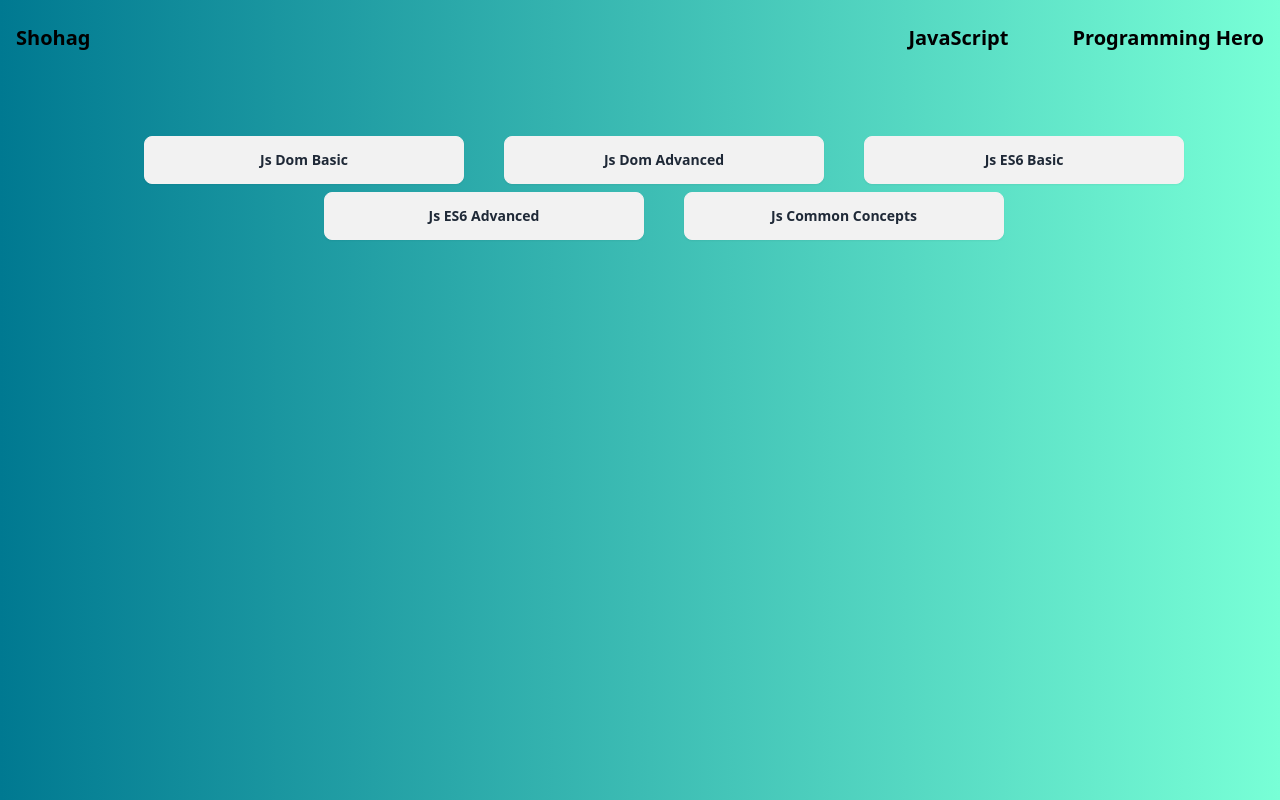
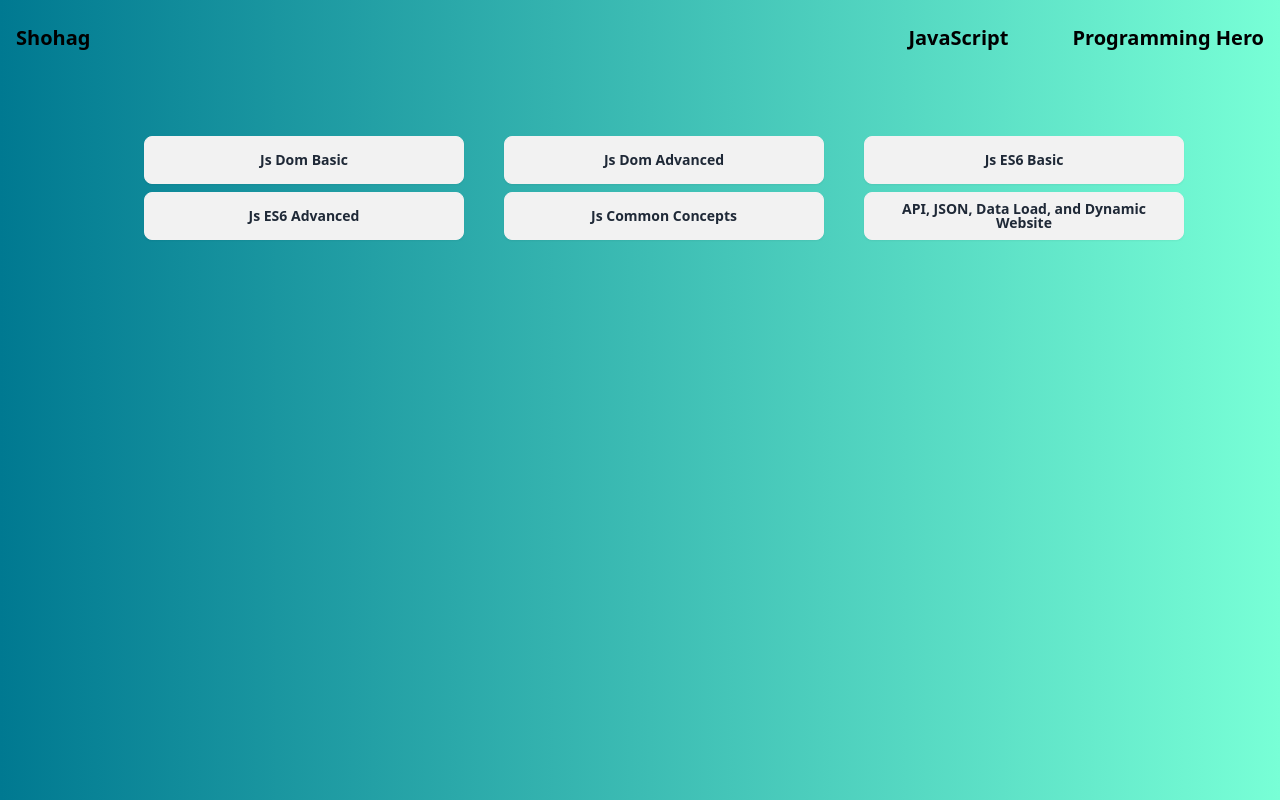
Before and after one commit to Ebadur-Rahman-Shohag/CodeClarified, a React (Vite) app: page /domjs in a window 1280 px wide. Built offline with nearby package versions, Linux system fonts and the light colour scheme.

Commit message:
added API,JSON, Data Load amd Dynamic website data

```diff
--- a/src/App.jsx
+++ b/src/App.jsx
@@ -3,11 +3,11 @@ import HomeLayout from "./Pages/HomeLayout";
 import Error from "./Pages/Error";
 import Landing from "./Pages/Landing";
 import JavaScript from "./Pages/JavaScript";
-import Dom from "./Pages/ProgrammingHero";
 import ReactJs from "./Pages/ReactJs";
 import NodeJs from "./Pages/NodeJs";
 import ErrorElement from "./components/ErrorElement";
 import TimeLine from "./components/TimeLine";
+import ProgrammingHero from "./Pages/ProgrammingHero";
 
 const router = createBrowserRouter([
   {
@@ -32,7 +32,7 @@ const router = createBrowserRouter([
       },
       {
         path: "domjs",
-        element: <Dom />,
+        element: <ProgrammingHero />,
         errorElement: <ErrorElement />,
       },
       {
--- a/src/Pages/ProgrammingHero.jsx
+++ b/src/Pages/ProgrammingHero.jsx
@@ -3,7 +3,7 @@ import ProgrammingHeroTopic from "../components/ProgrammingHeroTopic";
 import { heroData } from "../data/data";
 
 
-function Dom() {
+function ProgrammingHero() {
     return (
         <div className="w-full">
             <div className="flex flex-wrap justify-center align-start container mx-auto mt-14 px-4 lg:px-0">
@@ -15,4 +15,4 @@ function Dom() {
     );
 }
 
-export default Dom;
+export default ProgrammingHero;
--- a/src/components/ProgrammingHeroTopic.jsx
+++ b/src/components/ProgrammingHeroTopic.jsx
@@ -7,12 +7,17 @@ function ProgrammingHeroTopic({ title, data }) {
             </button>
             <div
                 tabIndex={0}
-                className="dropdown-content z-10 menu shadow bg-base-100 rounded-box w-full max-w-sm max-h-80 overflow-y-auto"
+                className="dropdown-content z-10 menu shadow bg-base-100 rounded-box w-full max-w-md max-h-80 overflow-y-auto"
             >
                 <ul>
                     {data.map((el) => (
-                        <li key={el.id}>
-                            <a title={el.title} href={el.href} className="block truncate" target="_blank">
+                        <li key={el.id} >
+                            <a
+                                title={el.title}
+                                href={el.href}
+                                className="block truncate "
+                                target="_blank"
+                            >
                                 {el.title}
                             </a>
                         </li>
--- a/src/data/data.jsx
+++ b/src/data/data.jsx
@@ -1170,6 +1170,60 @@ const heroData = [
       },
     ]
   },
+  {
+    id: nanoid(),
+    title: "API, JSON, Data Load, and Dynamic Website",
+    data: [
+      {
+        id: nanoid(),
+        title: "1.How does Internet work, HTTP Vs HTTPs and What is an API",
+        href: "https://claude.ai/share/be872677-f15e-43e8-a8fb-5c838326c93b",
+      },
+      {
+        id: nanoid(),
+        title: "2.Intro to JSON, JSON Structure, parse, stringify",
+        href: "https://claude.ai/share/c8956ff6-a59e-4962-88df-419fcfd2493a",
+      },
+      {
+        id: nanoid(),
+        title: "3.JSON placeholder, GET data, display data on UI",
+        href: "https://claude.ai/share/cc871591-fb51-4716-9801-c079a71f54c6",
+      },
+      {
+        id: nanoid(),
+        title: "4.Send fetched data to a function",
+        href: "https://claude.ai/share/60149f57-93dc-44c4-9b9c-b2785e895038",
+      },
+      {
+        id: nanoid(),
+        title: "5.Dynamically display loaded data on your website",
+        href: "https://claude.ai/share/d89de2f8-cf18-4bf0-8c94-bd0c4fd7a9cb",
+      },
+      {
+        id: nanoid(),
+        title: "6.Load posts and display on the website with CSS",
+        href: "https://claude.ai/share/4f6819f6-230a-484f-aa91-67d8fc876f28",
+      },
+
+      {
+        id: nanoid(),
+        title: "7.GET, POST, PATCH, DELETE, CRUD, GET Vs POST",
+        href: "https://claude.ai/share/684c9d67-b308-467e-bfe3-5adc703c0eb7",
+      },
+      {
+        id: nanoid(),
+        title: "8.Debug API, Network tab, Status code, headers, bad API",
+        href: "https://claude.ai/share/5d8b9962-6c63-4a8e-84ad-f2c4b99bbef5",
+      },
+      {
+        id: nanoid(),
+        title: "9.async await",
+        href: "https://claude.ai/share/03b16730-b66f-4b09-9b6f-89edc1a0c57c",
+      },
+    ]
+  },
+
+
 
 ];
 
```
